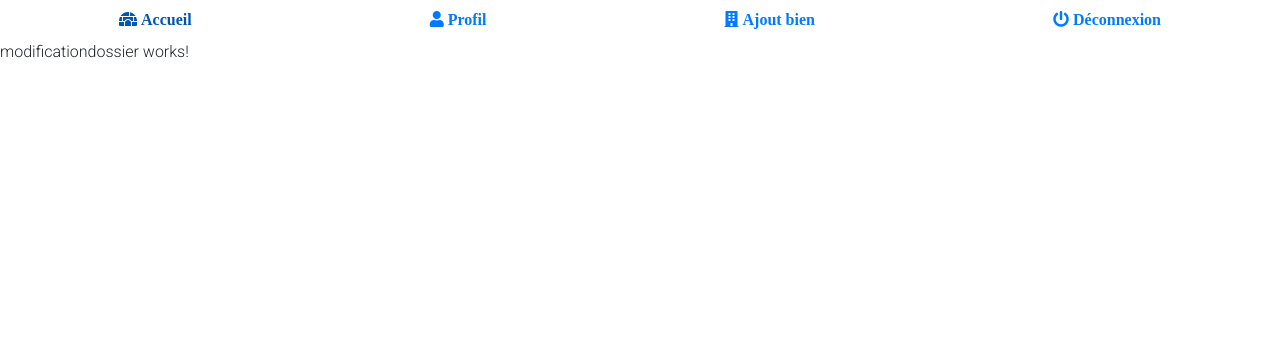
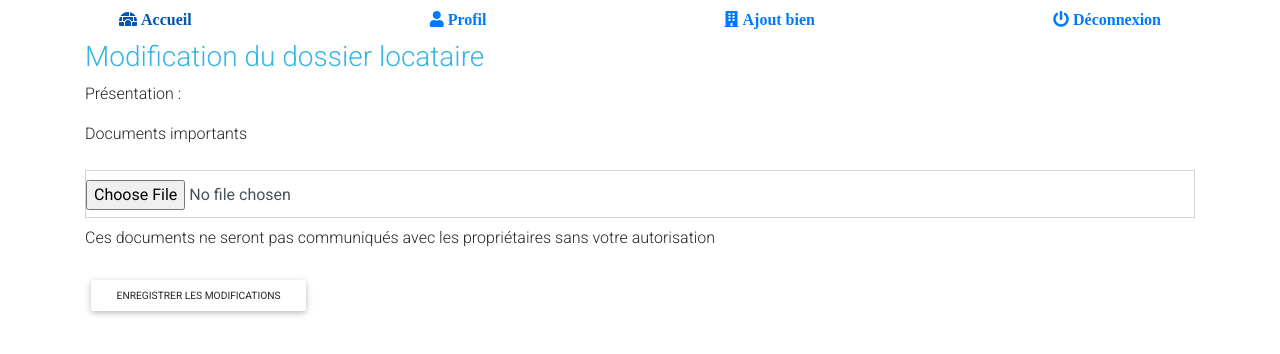
Before and after one commit to morganekervaon/ToitPlusMoiFront, an Angular app in the folder toitplusmoifront/: page /modifdossier in a window 1280 px wide. Shown: the top 354 px of the page. Built offline with nearby package versions, Linux system fonts and the light colour scheme; no server answers; sample sign-in values are in the browser's storage.

Commit message:
modifdoss avant dernière lol

```diff
--- a/toitplusmoifront/src/app/modificationdossier/modificationdossier.component.html
+++ b/toitplusmoifront/src/app/modificationdossier/modificationdossier.component.html
@@ -1 +1,16 @@
-<p>modificationdossier works!</p>
+<div class="container">
+    <form #dossier="ngForm" (ngSubmit)="modifDossier(dossier.value)">
+        <h3 class="text-info">Modification du dossier locataire</h3>
+        <p>Présentation :</p>
+        <div class="md-form" *ngIf="doss">
+            <input type="text" id="pres" name="presentation" class="form-control" [(ngModel)]="doss.presentation">
+            <label for="pres">Présentez-vous brièvement :</label>
+        </div>
+        <p>Documents importants</p>
+        <div class="md-form">
+            <input type="file" name="adresse_pdf" ngModel class="form-control">
+            <p class="input-subtitle">Ces documents ne seront pas communiqués avec les propriétaires sans votre autorisation</p>
+        </div>
+        <button class="btn btn-sm">Enregistrer les modifications</button>
+    </form>
+</div>
--- a/toitplusmoifront/src/app/modificationdossier/modificationdossier.component.ts
+++ b/toitplusmoifront/src/app/modificationdossier/modificationdossier.component.ts
@@ -1,10 +1,36 @@
-import { Component } from '@angular/core';
+import { HttpClient } from '@angular/common/http';
+import { Component, OnInit } from '@angular/core';
+import { Router } from '@angular/router';
+import { AuthService } from '../auth.service';
 
 @Component({
   selector: 'app-modificationdossier',
   templateUrl: './modificationdossier.component.html',
   styleUrls: ['./modificationdossier.component.css']
 })
-export class ModificationdossierComponent {
+export class ModificationdossierComponent implements OnInit {
+  doss: any;
+  constructor(private http: HttpClient, private route: Router, private authService: AuthService) {}
+  public userConnect = this.authService.getUserConnect();
 
+  ngOnInit(): void{
+    this.http.get('http://localhost:8183/dossier/user/' + this.userConnect.id).subscribe({
+      next: (data) => {
+        this.doss=data;
+      },
+      error: (err) => {console.log(err);}
+    })
+  }
+
+  modifDossier(doss: any) {
+    doss.locataire= this.userConnect;
+    this.http.put('http://localhost:8183/dossier/' + this.doss.id, doss).subscribe({
+      next: (data) => {
+        console.log(data);
+        this.route.navigateByUrl('profil')
+      },
+      error: (err) => { console.log(err)}
+    });
+
+  }
 }
```
